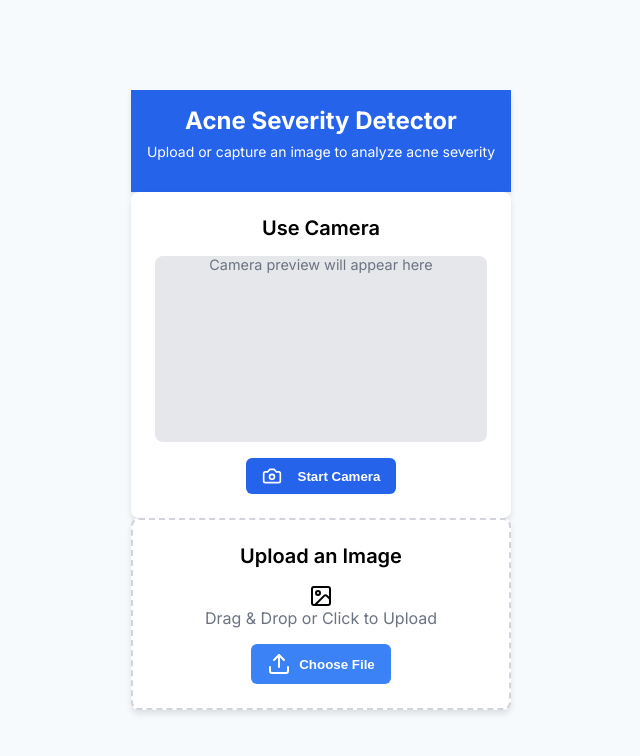
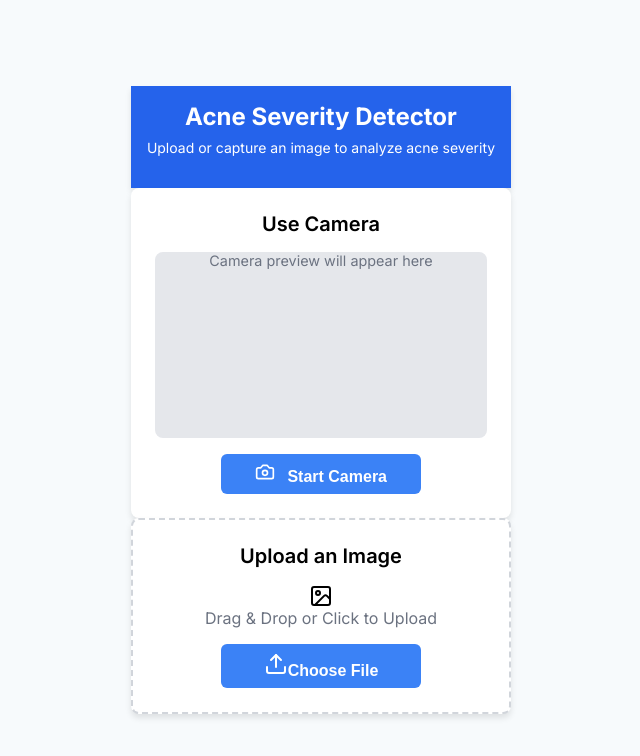
Before and after one commit to IntelliJens14/acne-frontend, a React (Vite) app: page / in a window 1280 px wide. Shown: the top 756 px of the page, without its empty margins (319-959 px from the left). Built offline with nearby package versions, Linux system fonts and the light colour scheme.

Commit message:
Update Button.jsx

```diff
--- a/src/components/Button.jsx
+++ b/src/components/Button.jsx
@@ -1,78 +1,30 @@
 import styled from "styled-components";
-import PropTypes from "prop-types";
 
-// 🎨 Styled Button Component
 const StyledButton = styled.button`
   padding: 0.5rem 1rem;
-  background-color: ${({ bgColor }) => bgColor || "#3b82f6"};
+  font-size: 1rem;
+  background-color: #3b82f6;
   color: white;
   font-weight: bold;
   border-radius: 0.375rem;
   border: none;
   cursor: pointer;
-  transition: background-color 0.2s ease-in-out, transform 0.1s ease-in-out;
-  display: inline-flex;
-  align-items: center;
-  justify-content: center;
-  gap: 0.5rem;
-  width: ${({ fullWidth }) => (fullWidth ? "100%" : "auto")};
+  transition: background-color 0.2s ease-in-out;
+  width: 100%;
+  max-width: 200px;
 
   &:hover {
-    background-color: ${({ hoverColor }) => hoverColor || "#1d4ed8"};
+    background-color: #1d4ed8;
   }
 
-  &:active {
-    background-color: ${({ activeColor }) => activeColor || "#1e40af"};
-    transform: scale(0.98);
-  }
-
-  &:focus {
-    outline: none;
-    box-shadow: 0 0 0 3px rgba(59, 130, 246, 0.5);
-  }
-
-  &:disabled {
-    background-color: #9ca3af;
-    cursor: not-allowed;
-    opacity: 0.6;
+  @media (max-width: 480px) {
+    font-size: 0.9rem;
+    padding: 0.4rem 0.8rem;
   }
 `;
 
-const Button = ({ children, onClick, bgColor, hoverColor, activeColor, fullWidth, disabled }) => {
-  return (
-    <StyledButton
-      onClick={onClick}
-      bgColor={bgColor}
-      hoverColor={hoverColor}
-      activeColor={activeColor}
-      fullWidth={fullWidth}
-      disabled={disabled}
-      aria-label="Button"
-    >
-      {children}
-    </StyledButton>
-  );
-};
-
-// ✅ Define PropTypes for better type safety
-Button.propTypes = {
-  children: PropTypes.node.isRequired,
-  onClick: PropTypes.func,
-  bgColor: PropTypes.string,
-  hoverColor: PropTypes.string,
-  activeColor: PropTypes.string,
-  fullWidth: PropTypes.bool,
-  disabled: PropTypes.bool,
-};
-
-// ✅ Default Props (Optional)
-Button.defaultProps = {
-  onClick: () => {},
-  bgColor: "#3b82f6",
-  hoverColor: "#1d4ed8",
-  activeColor: "#1e40af",
-  fullWidth: false,
-  disabled: false,
+const Button = ({ children, onClick }) => {
+  return <StyledButton onClick={onClick}>{children}</StyledButton>;
 };
 
 export default Button;
```
